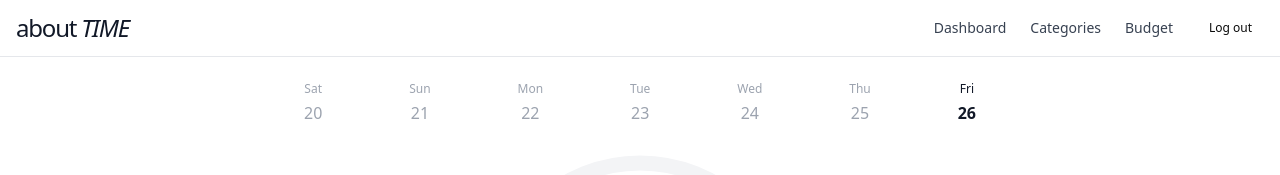
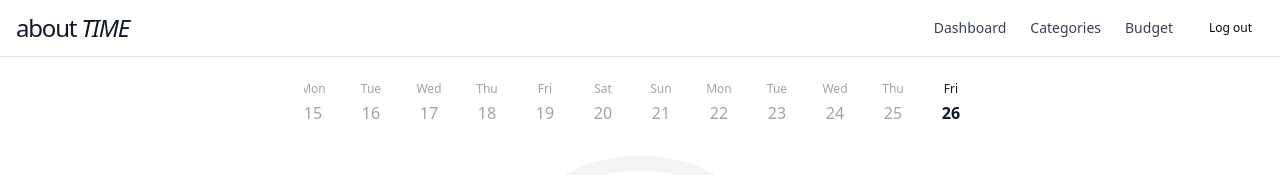
Before and after one commit to cherjiayan27/expenseTracker, a Next.js app: page /dashboard in a window 1280 px wide. Shown: the top 175 px of the page. Built offline with nearby package versions, Linux system fonts and the light colour scheme; no server answers.

Commit message:
Update calendar strip to display 30 days

```diff
--- a/src/features/dashboard/ui/calendar-strip/CalendarStrip.tsx
+++ b/src/features/dashboard/ui/calendar-strip/CalendarStrip.tsx
@@ -51,7 +51,7 @@ export function CalendarStrip({
       className={cn("w-full overflow-x-auto", HIDE_SCROLLBAR_CLASSNAME)}
       style={HIDE_SCROLLBAR_STYLE}
     >
-      <div className="flex justify-between items-center w-full">
+      <div className="flex items-center gap-2">
         {visibleDates.map((item) => (
           <DateButton
             key={item.fullDate}
--- a/src/features/dashboard/ui/calendar-strip/DateButton.tsx
+++ b/src/features/dashboard/ui/calendar-strip/DateButton.tsx
@@ -12,7 +12,7 @@ export function DateButton({ day, date, fullDate, isSelected, onClick }: DateBut
   return (
     <button
       onClick={() => onClick(fullDate)}
-      className="flex flex-col items-center justify-center gap-1 transition-all"
+      className="flex flex-col items-center justify-center gap-1 transition-all min-w-[50px] px-1"
       aria-label={`Select ${day} ${date}`}
       aria-pressed={isSelected}
     >
--- a/src/features/dashboard/ui/calendar-strip/constants.ts
+++ b/src/features/dashboard/ui/calendar-strip/constants.ts
@@ -16,7 +16,7 @@ export const HIDE_SCROLLBAR_CLASSNAME = "[&::-webkit-scrollbar]:hidden";
 /**
  * Default number of days to show in calendar strip
  */
-export const DEFAULT_VISIBLE_DAYS = 7;
+export const DEFAULT_VISIBLE_DAYS = 30;
 
 /**
  * Default number of days to generate in date range
```
